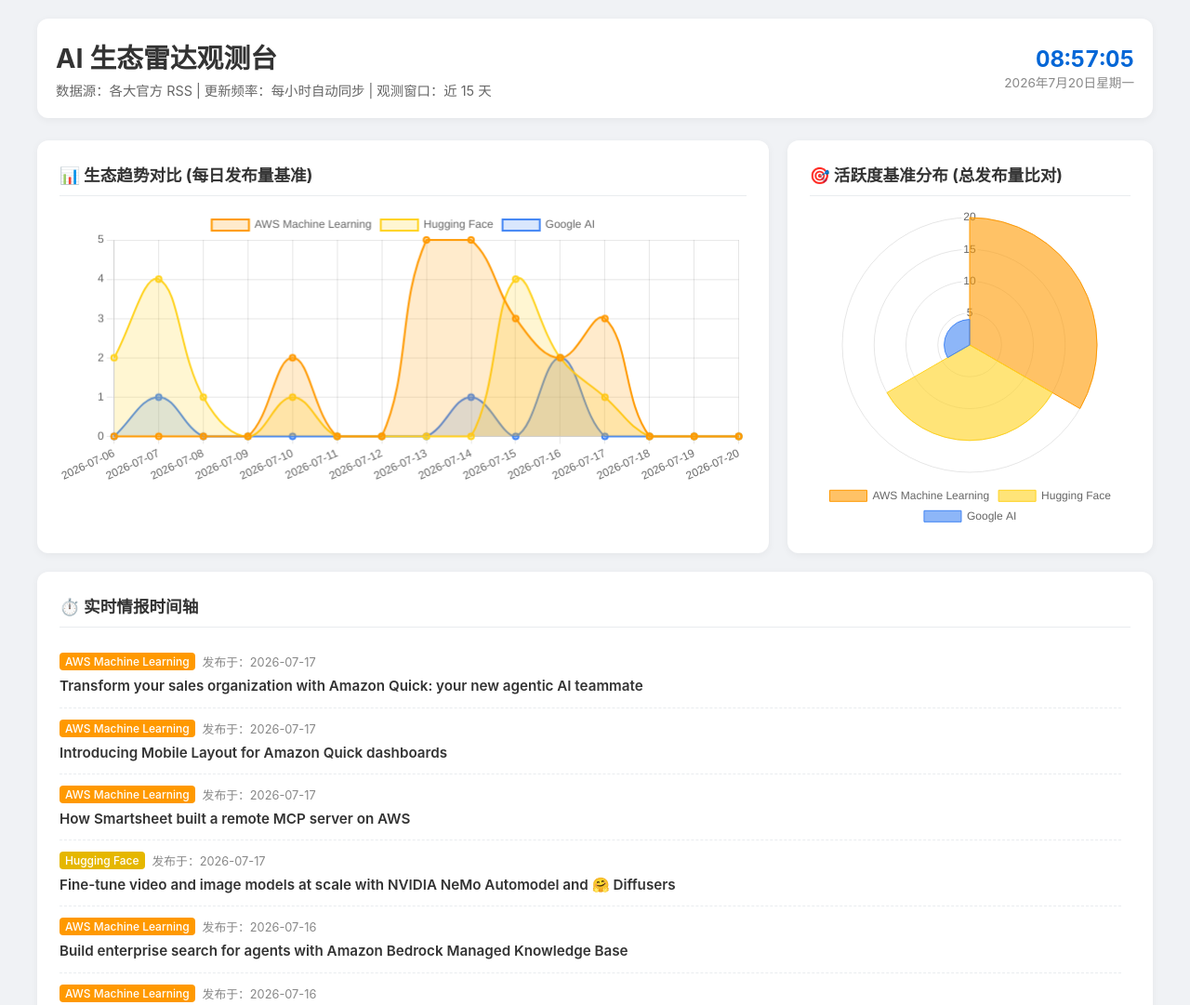
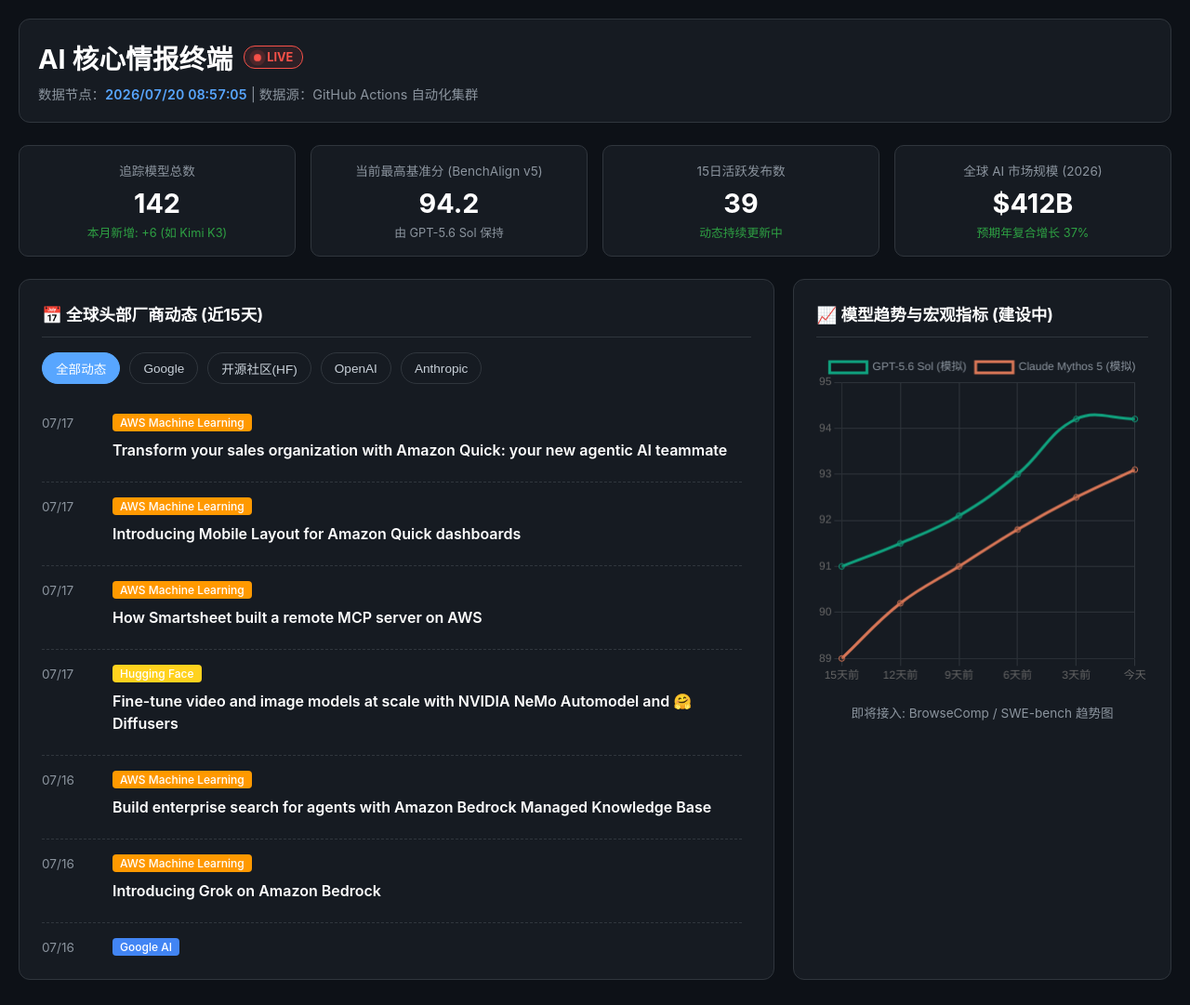
Before and after one commit to GoodHap/ai-radar-dashboard, a plain HTML site: page index.html in a window 1280 px wide. Shown: the top 1081 px of the page at 93% size. Drawn offline with nearby package versions, Linux system fonts and the light colour scheme.

Commit message:
新增模板

```diff
--- a/index.html
+++ b/index.html
@@ -3,40 +3,57 @@
 <head>
     <meta charset="UTF-8">
     <meta name="viewport" content="width=device-width, initial-scale=1.0">
-    <title>AI 行业动态观测台 (15-Day Radar)</title>
+    <title>AI 核心情报终端 (Pro版)</title>
     <script src="https://cdn.jsdelivr.net/npm/chart.js"></script>
     <style>
-        :root { --bg: #f0f2f5; --card-bg: #ffffff; --text: #333; --border: #e9ecef; }
+        :root { --bg: #0d1117; --card-bg: #161b22; --text: #c9d1d9; --text-muted: #8b949e; --border: #30363d; --primary: #58a6ff; --success: #2ea043; --danger: #f85149; }
         body { font-family: -apple-system, BlinkMacSystemFont, "Segoe UI", sans-serif; background-color: var(--bg); color: var(--text); margin: 0; padding: 20px; }
-        .container { max-width: 1200px; margin: 0 auto; }
+        .container { max-width: 1400px; margin: 0 auto; }
 
-        /* 顶部看板 */
-        header { display: flex; justify-content: space-between; align-items: center; margin-bottom: 24px; padding: 20px; background: var(--card-bg); border-radius: 12px; box-shadow: 0 2px 8px rgba(0,0,0,0.05); }
-        .header-title h1 { margin: 0 0 5px 0; font-size: 1.8rem; }
-        .header-title p { margin: 0; color: #666; font-size: 0.9rem; }
-        .clock-widget { text-align: right; }
-        .clock-time { font-size: 1.5rem; font-weight: bold; color: #0366d6; font-variant-numeric: tabular-nums; }
-        .clock-date { font-size: 0.85rem; color: #888; }
+        /* 顶部 LIVE 看板 */
+        header { display: flex; justify-content: space-between; align-items: center; margin-bottom: 24px; padding: 20px; background: var(--card-bg); border-radius: 12px; border: 1px solid var(--border); }
+        .header-title h1 { margin: 0 0 8px 0; font-size: 1.8rem; color: #fff; display: flex; align-items: center; gap: 12px; }
+
+        /* LIVE 动画 */
+        .live-badge { background: rgba(248, 81, 73, 0.1); color: var(--danger); border: 1px solid var(--danger); padding: 4px 10px; border-radius: 12px; font-size: 0.8rem; font-weight: bold; display: flex; align-items: center; gap: 6px; }
+        .live-dot { width: 8px; height: 8px; background-color: var(--danger); border-radius: 50%; animation: pulse 1.5s infinite; }
+        @keyframes pulse { 0% { transform: scale(0.95); box-shadow: 0 0 0 0 rgba(248, 81, 73, 0.7); } 70% { transform: scale(1); box-shadow: 0 0 0 6px rgba(248, 81, 73, 0); } 100% { transform: scale(0.95); box-shadow: 0 0 0 0 rgba(248, 81, 73, 0); } }
+
+        .header-meta { color: var(--text-muted); font-size: 0.9rem; }
+        .header-meta span { color: var(--primary); font-weight: 600; font-variant-numeric: tabular-nums; }
+
+        /* 宏观数据卡片 */
+        .metric-cards { display: grid; grid-template-columns: repeat(auto-fit, minmax(200px, 1fr)); gap: 16px; margin-bottom: 24px; }
+        .card { background: var(--card-bg); border: 1px solid var(--border); border-radius: 10px; padding: 16px; text-align: center; }
+        .card-title { font-size: 0.85rem; color: var(--text-muted); margin-bottom: 8px; }
+        .card-value { font-size: 1.8rem; font-weight: bold; color: #fff; margin-bottom: 4px; }
+        .card-trend { font-size: 0.8rem; color: var(--success); }
 
         /* 网格布局 */
         .dashboard-grid { display: grid; grid-template-columns: 2fr 1fr; gap: 20px; margin-bottom: 20px; }
-        @media (max-width: 900px) { .dashboard-grid { grid-template-columns: 1fr; } }
+        @media (max-width: 1000px) { .dashboard-grid { grid-template-columns: 1fr; } }
 
-        .panel { background: var(--card-bg); border-radius: 12px; padding: 24px; box-shadow: 0 2px 8px rgba(0,0,0,0.05); }
-        .panel h2 { margin-top: 0; font-size: 1.1rem; border-bottom: 1px solid var(--border); padding-bottom: 10px; margin-bottom: 15px; display: flex; align-items: center; gap: 8px; }
+        .panel { background: var(--card-bg); border-radius: 12px; padding: 24px; border: 1px solid var(--border); }
+        .panel h2 { margin-top: 0; font-size: 1.1rem; border-bottom: 1px solid var(--border); padding-bottom: 12px; margin-bottom: 16px; color: #fff; }
 
-        /* 时间轴样式 */
-        .timeline-container { max-height: 500px; overflow-y: auto; padding-right: 10px; }
+        /* 筛选器 */
+        .filters { display: flex; gap: 10px; margin-bottom: 16px; flex-wrap: wrap; }
+        .filter-btn { background: transparent; border: 1px solid var(--border); color: var(--text); padding: 6px 14px; border-radius: 20px; cursor: pointer; font-size: 0.85rem; transition: all 0.2s; }
+        .filter-btn.active, .filter-btn:hover { background: var(--primary); border-color: var(--primary); color: #fff; }
+
+        /* 时间轴 */
+        .timeline-container { max-height: 600px; overflow-y: auto; padding-right: 10px; }
         .timeline { list-style: none; padding: 0; margin: 0; }
-        .timeline-item { padding: 12px 0; border-bottom: 1px dashed var(--border); }
-        .timeline-meta { font-size: 0.8rem; color: #888; margin-bottom: 6px; display: flex; gap: 8px; align-items: center; }
-        .tag { color: white; padding: 2px 6px; border-radius: 4px; font-weight: 500; font-size: 0.75rem; }
-        .timeline-title { font-size: 0.95rem; font-weight: 600; text-decoration: none; color: var(--text); display: block; line-height: 1.4; }
-        .timeline-title:hover { color: #0366d6; }
+        .timeline-item { padding: 16px 0; border-bottom: 1px dashed var(--border); display: flex; gap: 16px; }
+        .timeline-date { min-width: 60px; font-size: 0.85rem; color: var(--text-muted); padding-top: 2px; }
+        .timeline-content { flex: 1; }
+        .timeline-meta { margin-bottom: 8px; display: flex; gap: 8px; align-items: center; }
+        .tag { color: #fff; padding: 2px 8px; border-radius: 4px; font-weight: 500; font-size: 0.75rem; }
+        .timeline-title { font-size: 1rem; font-weight: 600; text-decoration: none; color: #fff; display: block; line-height: 1.5; margin-bottom: 6px; }
+        .timeline-title:hover { color: var(--primary); }
 
-        /* 滚动条美化 */
         ::-webkit-scrollbar { width: 6px; }
-        ::-webkit-scrollbar-thumb { background: #ccc; border-radius: 3px; }
+        ::-webkit-scrollbar-thumb { background: var(--border); border-radius: 3px; }
     </style>
 </head>
 <body>
@@ -44,163 +61,153 @@
 <div class="container">
     <header>
         <div class="header-title">
-            <h1>AI 生态雷达观测台</h1>
-            <p>数据源：各大官方 RSS | 更新频率：每小时自动同步 | 观测窗口：近 15 天</p>
+            <h1>
+                AI 核心情报终端
+                <div class="live-badge"><div class="live-dot"></div>LIVE</div>
+            </h1>
+            <div class="header-meta">
+                数据节点：<span id="sysTime">00:00:00</span> | 数据源：GitHub Actions 自动化集群
             </div>
-        <div class="clock-widget">
-            <div class="clock-time" id="sysTime">00:00:00</div>
-            <div class="clock-date" id="sysDate">加载中...</div>
         </div>
     </header>
 
-    <div class="dashboard-grid">
-        <!-- 左侧：多源趋势基准对比 -->
-        <div class="panel">
-            <h2>📊 生态趋势对比 (每日发布量基准)</h2>
-            <canvas id="trendChart" height="120"></canvas>
+    <!-- 模块1：宏观数据卡片 (静态演示版，后续接入真实数据) -->
+    <div class="metric-cards">
+        <div class="card">
+            <div class="card-title">追踪模型总数</div>
+            <div class="card-value">142</div>
+            <div class="card-trend">本月新增: +6 (如 Kimi K3)</div>
         </div>
-        <!-- 右侧：生态总量分布 -->
-        <div class="panel">
-            <h2>🎯 活跃度基准分布 (总发布量比对)</h2>
-            <canvas id="ecosystemChart" height="250"></canvas>
+        <div class="card">
+            <div class="card-title">当前最高基准分 (BenchAlign v5)</div>
+            <div class="card-value">94.2</div>
+            <div class="card-trend" style="color:var(--text-muted)">由 GPT-5.6 Sol 保持</div>
+        </div>
+        <div class="card">
+            <div class="card-title">15日活跃发布数</div>
+            <div class="card-value" id="activePostsCount">--</div>
+            <div class="card-trend">动态持续更新中</div>
+        </div>
+        <div class="card">
+            <div class="card-title">全球 AI 市场规模 (2026)</div>
+            <div class="card-value">$412B</div>
+            <div class="card-trend">预期年复合增长 37%</div>
         </div>
     </div>
 
-    <!-- 底部：聚合时间轴 -->
+    <div class="dashboard-grid">
+        <!-- 模块2：15天动态时间轴与多维筛选 -->
         <div class="panel">
-        <h2>⏱️ 实时情报时间轴</h2>
+            <h2>📅 全球头部厂商动态 (近15天)</h2>
+            <div class="filters" id="sourceFilters">
+                <button class="filter-btn active" data-source="All">全部动态</button>
+                <button class="filter-btn" data-source="Google AI">Google</button>
+                <button class="filter-btn" data-source="Hugging Face">开源社区(HF)</button>
+                <!-- 预留其他厂商位置 -->
+                <button class="filter-btn" data-source="OpenAI">OpenAI</button>
+                <button class="filter-btn" data-source="Anthropic">Anthropic</button>
+            </div>
             <div class="timeline-container">
                 <ul class="timeline" id="timelineList">
-                <li style="color:#888;">正在拉取最新数据...</li>
+                    <li style="color:var(--text-muted);">正在同步卫星数据...</li>
                 </ul>
+            </div>
+        </div>
+
+        <!-- 占位符：模块3与模块4的图表区域 -->
+        <div class="panel">
+            <h2>📈 模型趋势与宏观指标 (建设中)</h2>
+            <canvas id="trendChart" height="300"></canvas>
+            <p style="text-align:center; color:var(--text-muted); font-size:0.85rem; margin-top:20px;">
+                即将接入: BrowseComp / SWE-bench 趋势图
+            </p>
         </div>
     </div>
 </div>
 
 <script>
-    // 颜色配置库
+    let globalData = [];
     const colors = {
-        'Google AI': { bg: 'rgba(66, 133, 244, 0.2)', border: '#4285F4', tag: '#4285F4' },
-        'Hugging Face': { bg: 'rgba(255, 210, 30, 0.2)', border: '#FFD21E', tag: '#E5B700' },
-        'AWS Machine Learning': { bg: 'rgba(255, 153, 0, 0.2)', border: '#FF9900', tag: '#FF9900' },
-        'Default': { bg: 'rgba(100, 100, 100, 0.2)', border: '#666666', tag: '#666666' }
+        'Google AI': '#4285F4', 'Hugging Face': '#FFD21E', 'AWS Machine Learning': '#FF9900',
+        'OpenAI': '#10a37f', 'Anthropic': '#d97757', 'Default': '#666666'
     };
 
-    // 初始化系统时钟
     function updateClock() {
         const now = new Date();
-        document.getElementById('sysTime').innerText = now.toLocaleTimeString('zh-CN', { hour12: false });
-        document.getElementById('sysDate').innerText = now.toLocaleDateString('zh-CN', { year: 'numeric', month: 'long', day: 'numeric', weekday: 'long' });
+        document.getElementById('sysTime').innerText = now.toLocaleDateString('zh-CN', { year: 'numeric', month: '2-digit', day: '2-digit' }) + ' ' + now.toLocaleTimeString('zh-CN', { hour12: false });
     }
-    setInterval(updateClock, 1000);
-    updateClock();
+    setInterval(updateClock, 1000); updateClock();
 
-    // 加载数据
     async function loadData() {
         try {
             const response = await fetch(`data.json?t=${new Date().getTime()}`);
             if (!response.ok) throw new Error('Data file not ready.');
-            const data = await response.json();
+            globalData = await response.json();
 
-            processAndRenderCharts(data);
-            renderTimeline(data);
+            document.getElementById('activePostsCount').innerText = globalData.length;
+            renderTimeline('All');
+            setupFilters();
+            renderPlaceholderChart();
         } catch (error) {
-            document.getElementById('timelineList').innerHTML = `<li style="color:red;">获取数据失败：等待 GitHub Actions 首次运行生成 data.json (${error.message})</li>`;
+            document.getElementById('timelineList').innerHTML = `<li style="color:var(--danger);">数据链接失败：${error.message}</li>`;
         }
     }
 
-    function generateLast15Days() {
-        const dates = [];
-        for (let i = 14; i >= 0; i--) {
-            const d = new Date();
-            d.setDate(d.getDate() - i);
-            dates.push(d.toISOString().split('T')[0]);
-        }
-        return dates;
-    }
+    function renderTimeline(filterSource) {
+        const list = document.getElementById('timelineList');
+        const filteredData = filterSource === 'All' ? globalData : globalData.filter(i => i.source === filterSource);
 
-    function processAndRenderCharts(data) {
-        const dates = generateLast15Days();
-
-        // 提取所有不重复的生态来源
-        const sources = [...new Set(data.map(item => item.source))];
-
-        // --- 准备折线图（趋势对比）数据 ---
-        const datasets = sources.map(source => {
-            const counts = {};
-            dates.forEach(d => counts[d] = 0);
-
-            // 统计该生态每天的数据量
-            data.forEach(item => {
-                if (item.source === source && counts[item.date] !== undefined) {
-                    counts[item.date]++;
-                }
-            });
-
-            const colorTheme = colors[source] || colors['Default'];
-
-            return {
-                label: source,
-                data: dates.map(d => counts[d]),
-                borderColor: colorTheme.border,
-                backgroundColor: colorTheme.bg,
-                borderWidth: 2,
-                fill: true,
-                tension: 0.4
-            };
-        });
-
-        // 渲染折线图
-        new Chart(document.getElementById('trendChart').getContext('2d'), {
-            type: 'line',
-            data: { labels: dates, datasets: datasets },
-            options: { responsive: true, interaction: { mode: 'index', intersect: false }, scales: { y: { beginAtZero: true, ticks: { stepSize: 1 } } } }
-        });
-
-        // --- 准备极面积图（生态活跃度基准）数据 ---
-        const sourceTotals = sources.map(source => data.filter(item => item.source === source).length);
-        const bgColors = sources.map(source => (colors[source] || colors['Default']).bg.replace('0.2', '0.6'));
-        const borderColors = sources.map(source => (colors[source] || colors['Default']).border);
-
-        // 渲染极面积图 (极具大屏观测质感)
-        new Chart(document.getElementById('ecosystemChart').getContext('2d'), {
-            type: 'polarArea',
-            data: {
-                labels: sources,
-                datasets: [{
-                    label: '近15天总发布量',
-                    data: sourceTotals,
-                    backgroundColor: bgColors,
-                    borderColor: borderColors,
-                    borderWidth: 1
-                }]
-            },
-            options: { responsive: true, plugins: { legend: { position: 'bottom' } } }
-        });
-    }
-
-    function renderTimeline(data) {
-        const list = document.getElementById('timelineList');
-        if (data.length === 0) {
-            list.innerHTML = `<li style="color:#888;">暂无数据。</li>`;
+        if (filteredData.length === 0) {
+            list.innerHTML = `<li style="color:var(--text-muted);">该维度下暂无动态。</li>`;
             return;
         }
 
-        list.innerHTML = data.map(item => {
-            const tagColor = (colors[item.source] || colors['Default']).tag;
+        list.innerHTML = filteredData.map(item => {
+            const tagColor = colors[item.source] || colors['Default'];
+            // 提取月日用于时间轴展示
+            const shortDate = item.date.split('-').slice(1).join('/');
             return `
             <li class="timeline-item">
+                <div class="timeline-date">${shortDate}</div>
+                <div class="timeline-content">
                     <div class="timeline-meta">
                         <span class="tag" style="background-color: ${tagColor}">${item.source}</span>
-                    <span>发布于：${item.date}</span>
+                        ${item.title.includes('Release') || item.title.includes('Model') ? '<span class="tag" style="background-color: #238636;">产品发布</span>' : ''}
                     </div>
                     <a href="${item.link}" target="_blank" class="timeline-title">${item.title}</a>
+                </div>
             </li>
         `}).join('');
     }
 
+    function setupFilters() {
+        const buttons = document.querySelectorAll('.filter-btn');
+        buttons.forEach(btn => {
+            btn.addEventListener('click', (e) => {
+                buttons.forEach(b => b.classList.remove('active'));
+                e.target.classList.add('active');
+                renderTimeline(e.target.dataset.source);
+            });
+        });
+    }
+
+    function renderPlaceholderChart() {
+        // 使用图表库画一个未来风格的趋势图，占位等待后端数据
+        const ctx = document.getElementById('trendChart').getContext('2d');
+        new Chart(ctx, {
+            type: 'line',
+            data: {
+                labels: ['15天前', '12天前', '9天前', '6天前', '3天前', '今天'],
+                datasets: [
+                    { label: 'GPT-5.6 Sol (模拟)', data: [91, 91.5, 92.1, 93.0, 94.2, 94.2], borderColor: '#10a37f', tension: 0.4 },
+                    { label: 'Claude Mythos 5 (模拟)', data: [89, 90.2, 91.0, 91.8, 92.5, 93.1], borderColor: '#d97757', tension: 0.4 }
+                ]
+            },
+            options: { responsive: true, scales: { y: { grid: { color: '#30363d' } }, x: { grid: { color: '#30363d' } } }, color: '#8b949e' }
+        });
+    }
+
     loadData();
 </script>
-
 </body>
 </html>
```
Lines whose indentation alone changed are shown as unchanged.
